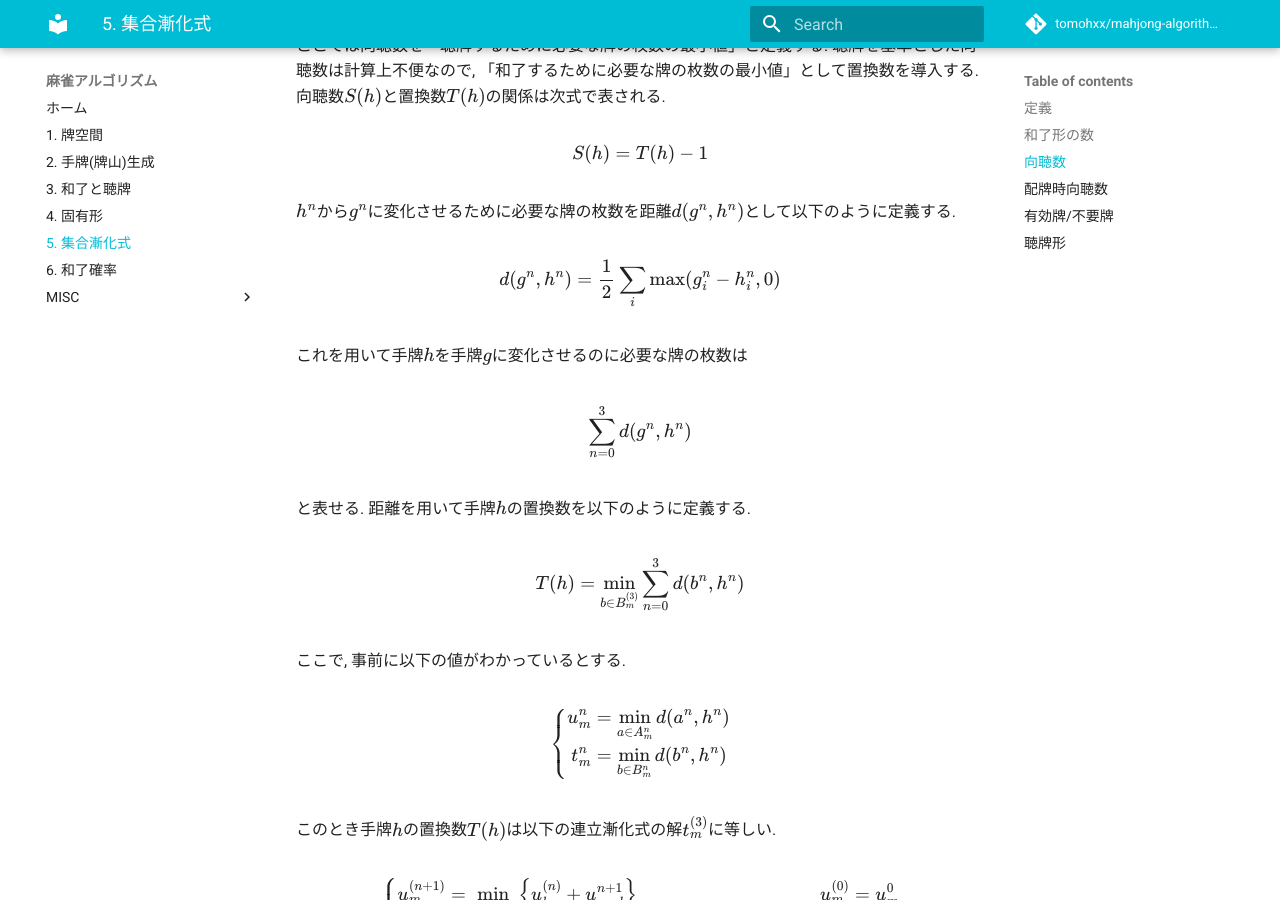
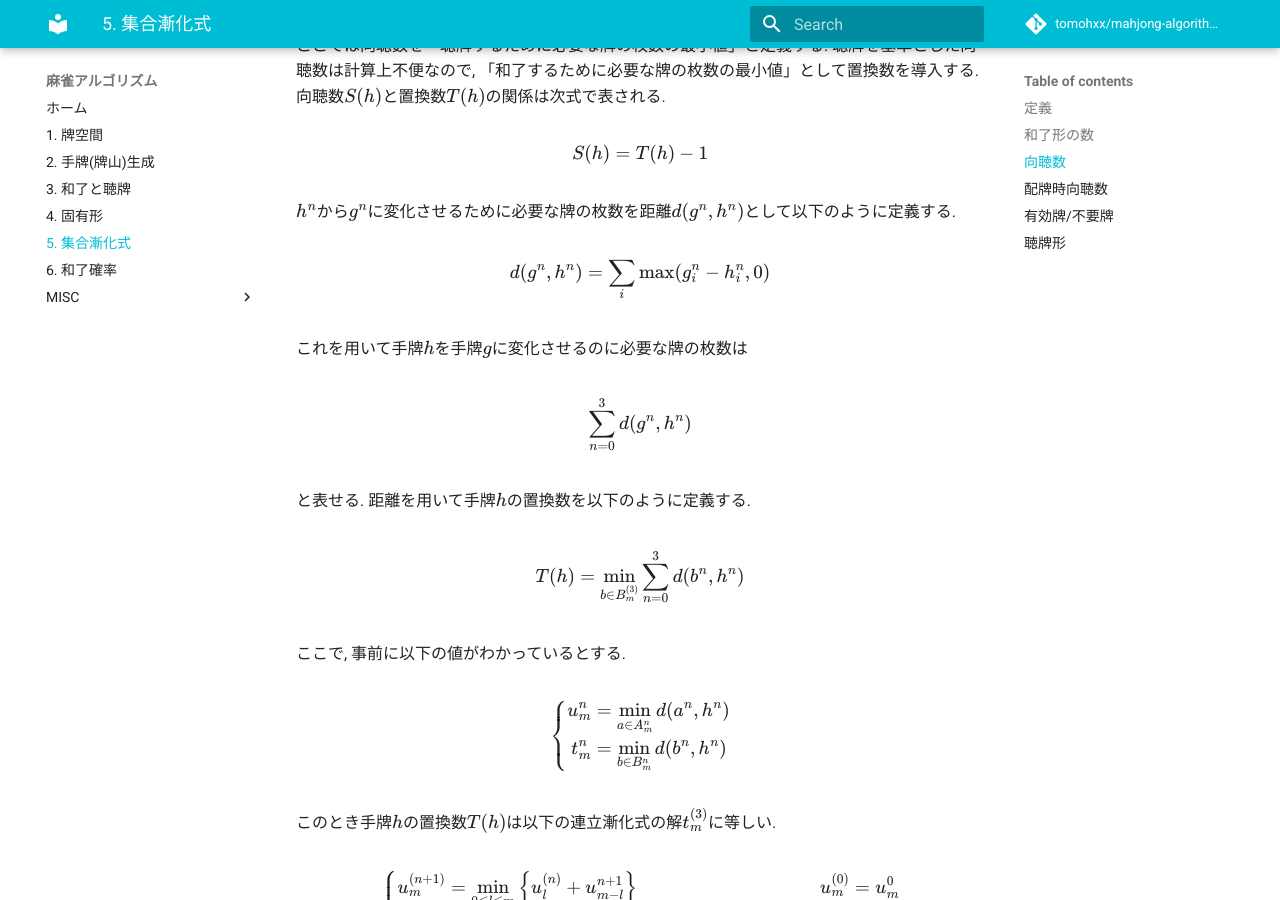
Before and after one commit to tomohxx/mahjong-algorithm-book, an MkDocs documentation site: the page built from docs/srf.md, in a window 1280 px wide and 900 px high, scrolled down 1205 px. Built offline with MkDocs 1.6.1 and Material for MkDocs 9.7.7, drawn with Linux system fonts in a browser that asks for light colours; comment, search, counter and statistics services are not loaded.

Commit message:
fix distance formula

```diff
--- a/docs/srf.md
+++ b/docs/srf.md
@@ -46,7 +46,7 @@ $$
 $h^n$から$g^n$に変化させるために必要な牌の枚数を距離$d(g^n, h^n)$として以下のように定義する.
 
 $$
-d(g^n, h^n) = \frac{1}{2} \sum_{i} \max(g^n_i - h^n_i, 0)
+d(g^n, h^n) = \sum_{i} \max(g^n_i - h^n_i, 0)
 $$
 
 これを用いて手牌$h$を手牌$g$に変化させるのに必要な牌の枚数は
```
